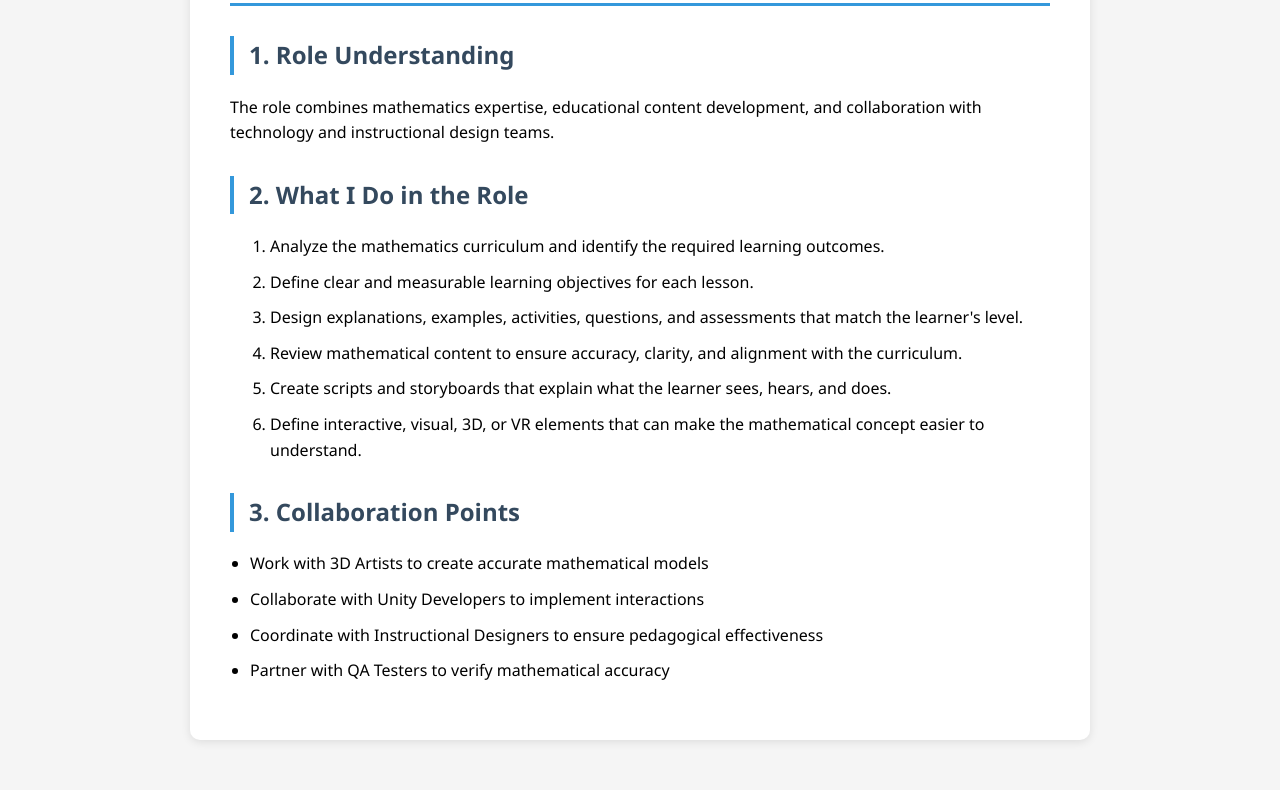
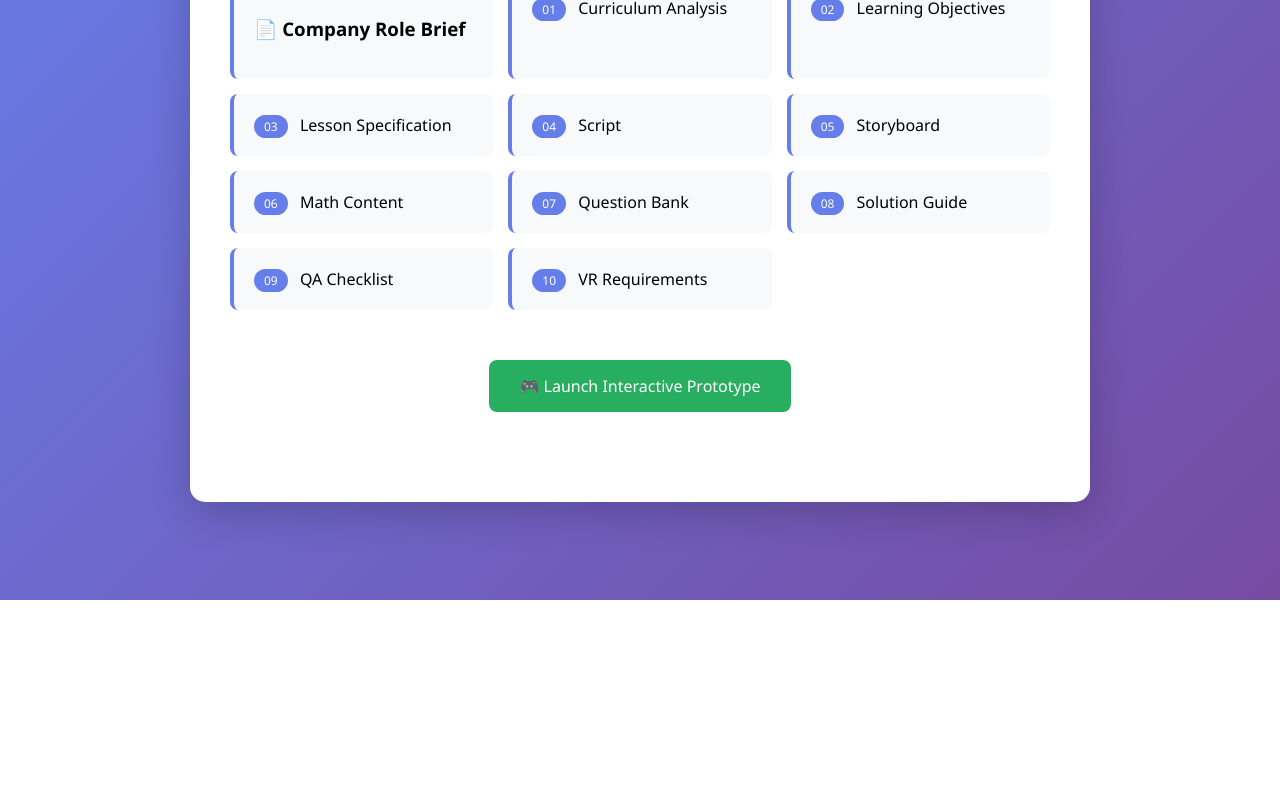
Before and after one commit to salmanic007/EKSON-Math-VR-Portfolio, a plain HTML site: page 01_Grade_5_Fractions/11_Prototype.html in a window 1280 px wide. Shown: the part 240-1030 px from the top of the page. After the commit the page ends 840 px from the top, so only its background shows below. Drawn offline with nearby package versions, Linux system fonts and the light colour scheme.

Commit message:
Revamp EKSON Math VR Portfolio layout and style

```diff
--- a/01_Grade_5_Fractions/11_Prototype.html
+++ b/01_Grade_5_Fractions/11_Prototype.html
@@ -3,43 +3,154 @@
 <head>
     <meta charset="UTF-8">
     <meta name="viewport" content="width=device-width, initial-scale=1.0">
-    <title>Company Role Brief - EKSON Math VR</title>
+    <title>EKSON Math VR Portfolio</title>
+    <script src="https://cdn.jsdelivr.net/npm/marked/marked.min.js"></script>
     <style>
-        body { font-family: 'Segoe UI', Tahoma, Geneva, Verdana, sans-serif; max-width: 900px; margin: 40px auto; padding: 30px; background: #f5f5f5; line-height: 1.6; }
-        .container { background: white; padding: 40px; border-radius: 10px; box-shadow: 0 2px 10px rgba(0,0,0,0.1); }
-        h1 { color: #2c3e50; border-bottom: 3px solid #3498db; padding-bottom: 15px; }
-        h2 { color: #34495e; margin-top: 30px; border-left: 4px solid #3498db; padding-left: 15px; }
-        ul { padding-left: 20px; }
-        li { margin: 10px 0; }
-        .back-link { display: inline-block; margin-bottom: 20px; color: #3498db; text-decoration: none; }
-        .back-link:hover { text-decoration: underline; }
+        body {
+            font-family: 'Segoe UI', Tahoma, Geneva, Verdana, sans-serif;
+            max-width: 900px;
+            margin: 0 auto;
+            padding: 20px;
+            background: linear-gradient(135deg, #667eea 0%, #764ba2 100%);
+            min-height: 100vh;
+        }
+        .container {
+            background: white;
+            padding: 40px;
+            border-radius: 15px;
+            box-shadow: 0 10px 40px rgba(0,0,0,0.2);
+        }
+        h1 {
+            color: #2c3e50;
+            border-bottom: 4px solid #667eea;
+            padding-bottom: 15px;
+        }
+        .nav-grid {
+            display: grid;
+            grid-template-columns: repeat(auto-fit, minmax(250px, 1fr));
+            gap: 15px;
+            margin: 30px 0;
+        }
+        .nav-card {
+            background: #f8f9fa;
+            padding: 20px;
+            border-radius: 8px;
+            border-left: 4px solid #667eea;
+            cursor: pointer;
+            transition: all 0.3s ease;
+        }
+        .nav-card:hover {
+            background: #e3f2fd;
+            transform: translateX(5px);
+        }
+        .badge {
+            background: #667eea;
+            color: white;
+            padding: 3px 10px;
+            border-radius: 12px;
+            font-size: 12px;
+            margin-right: 8px;
+        }
+        #viewer {
+            display: none;
+            margin-top: 30px;
+        }
+        #viewer.active {
+            display: block;
+        }
+        .back-btn {
+            background: #667eea;
+            color: white;
+            padding: 10px 20px;
+            border-radius: 6px;
+            cursor: pointer;
+            display: inline-block;
+            margin-bottom: 20px;
+        }
+        .prototype-btn {
+            background: #27ae60;
+            color: white;
+            padding: 15px 30px;
+            border-radius: 8px;
+            text-decoration: none;
+            display: inline-block;
+            margin: 20px 0;
+        }
     </style>
 </head>
 <body>
     <div class="container">
-        <a href="index.html" class="back-link">← Back to Portfolio</a>
-        <h1>Company Role Brief</h1>
+        <h1>🎓 EKSON Math VR Portfolio</h1>
+        <p><strong>Math VR Curriculum Portfolio - Educational Content Developer & Instructional Designer</strong></p>
 
-        <h2>1. Role Understanding</h2>
-        <p>The role combines mathematics expertise, educational content development, and collaboration with technology and instructional design teams.</p>
+        <div id="main-nav">
+            <div class="nav-grid">
+                <div class="nav-card" onclick="loadMD('00_Company_Role_Brief.md')">
+                    <h3>📄 Company Role Brief</h3>
+                </div>
+                <div class="nav-card" onclick="loadMD('01_Grade_5_Fractions/01_Curriculum_Analysis.md')">
+                    <span class="badge">01</span> Curriculum Analysis
+                </div>
+                <div class="nav-card" onclick="loadMD('01_Grade_5_Fractions/02_Learning_Objectives.md')">
+                    <span class="badge">02</span> Learning Objectives
+                </div>
+                <div class="nav-card" onclick="loadMD('01_Grade_5_Fractions/03_Lesson_Specification.md')">
+                    <span class="badge">03</span> Lesson Specification
+                </div>
+                <div class="nav-card" onclick="loadMD('01_Grade_5_Fractions/04_Script.md')">
+                    <span class="badge">04</span> Script
+                </div>
+                <div class="nav-card" onclick="loadMD('01_Grade_5_Fractions/05_Storyboard.md')">
+                    <span class="badge">05</span> Storyboard
+                </div>
+                <div class="nav-card" onclick="loadMD('01_Grade_5_Fractions/06_Math_Content.md')">
+                    <span class="badge">06</span> Math Content
+                </div>
+                <div class="nav-card" onclick="loadMD('01_Grade_5_Fractions/07_Question_Bank.md')">
+                    <span class="badge">07</span> Question Bank
+                </div>
+                <div class="nav-card" onclick="loadMD('01_Grade_5_Fractions/08_Solution_Guide.md')">
+                    <span class="badge">08</span> Solution Guide
+                </div>
+                <div class="nav-card" onclick="loadMD('01_Grade_5_Fractions/09_QA_Checklist.md')">
+                    <span class="badge">09</span> QA Checklist
+                </div>
+                <div class="nav-card" onclick="loadMD('01_Grade_5_Fractions/10_VR_Requirements.md')">
+                    <span class="badge">10</span> VR Requirements
+                </div>
+            </div>
 
-        <h2>2. What I Do in the Role</h2>
-        <ol>
-            <li>Analyze the mathematics curriculum and identify the required learning outcomes.</li>
-            <li>Define clear and measurable learning objectives for each lesson.</li>
-            <li>Design explanations, examples, activities, questions, and assessments that match the learner's level.</li>
-            <li>Review mathematical content to ensure accuracy, clarity, and alignment with the curriculum.</li>
-            <li>Create scripts and storyboards that explain what the learner sees, hears, and does.</li>
-            <li>Define interactive, visual, 3D, or VR elements that can make the mathematical concept easier to understand.</li>
-        </ol>
+            <div style="text-align: center; margin: 30px 0;">
+                <a href="01_Grade_5_Fractions/11_Prototype.html" class="prototype-btn">🎮 Launch Interactive Prototype</a>
+            </div>
+        </div>
 
-        <h2>3. Collaboration Points</h2>
-        <ul>
-            <li>Work with 3D Artists to create accurate mathematical models</li>
-            <li>Collaborate with Unity Developers to implement interactions</li>
-            <li>Coordinate with Instructional Designers to ensure pedagogical effectiveness</li>
-            <li>Partner with QA Testers to verify mathematical accuracy</li>
-        </ul>
+        <div id="viewer">
+            <div class="back-btn" onclick="goBack()">← Back to Portfolio</div>
+            <div id="content"></div>
+        </div>
     </div>
+
+    <script>
+        async function loadMD(filePath) {
+            try {
+                const response = await fetch(filePath);
+                if (!response.ok) throw new Error('File not found');
+                const markdown = await response.text();
+                const html = marked.parse(markdown);
+                document.getElementById('content').innerHTML = html;
+                document.getElementById('main-nav').style.display = 'none';
+                document.getElementById('viewer').classList.add('active');
+                window.scrollTo(0, 0);
+            } catch (error) {
+                alert('Error loading: ' + error.message);
+            }
+        }
+
+        function goBack() {
+            document.getElementById('main-nav').style.display = 'block';
+            document.getElementById('viewer').classList.remove('active');
+        }
+    </script>
 </body>
 </html>
```
